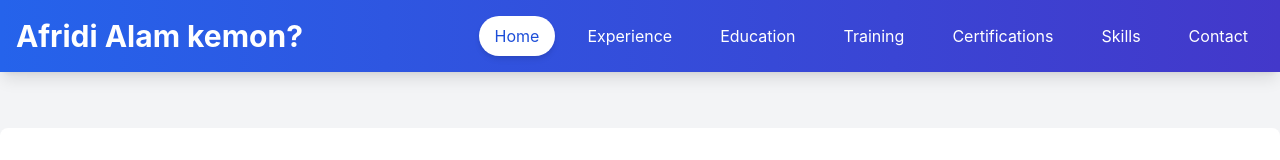
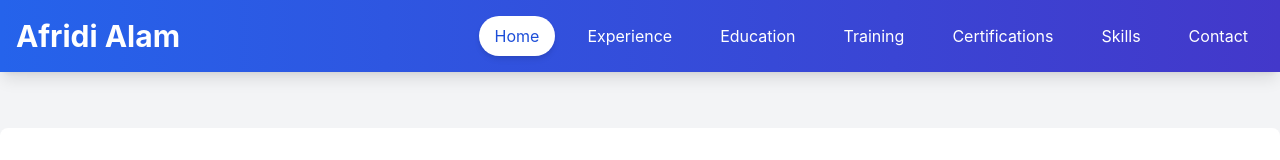
Before and after one commit to Afridi-Alam/web, a plain HTML site: page index.html in a window 1280 px wide. Shown: the top 160 px of the page. Drawn offline with nearby package versions, Linux system fonts and the light colour scheme.

Commit message:
index.html

```diff
--- a/index.html
+++ b/index.html
@@ -3,7 +3,7 @@
 <head>
     <meta charset="UTF-8">
     <meta name="viewport" content="width=device-width, initial-scale=1.0">
-    <title>Afridi Alam - Professional Portfolio</title>
+    <title>Afridi Alam</title>
     <!-- Tailwind CSS CDN -->
     <script src="https://cdn.tailwindcss.com"></script>
     <style>
@@ -34,7 +34,7 @@
     <!-- Header and Navigation -->
     <header class="bg-gradient-to-r from-blue-600 to-indigo-700 text-white p-4 shadow-lg fixed w-full z-50">
         <div class="container mx-auto flex flex-col md:flex-row justify-between items-center">
-            <h1 class="text-3xl font-bold mb-2 md:mb-0">Afridi Alam kemon?</h1>
+            <h1 class="text-3xl font-bold mb-2 md:mb-0">Afridi Alam</h1>
             <nav>
                 <ul class="flex flex-wrap justify-center space-x-4">
                     <li>
```
